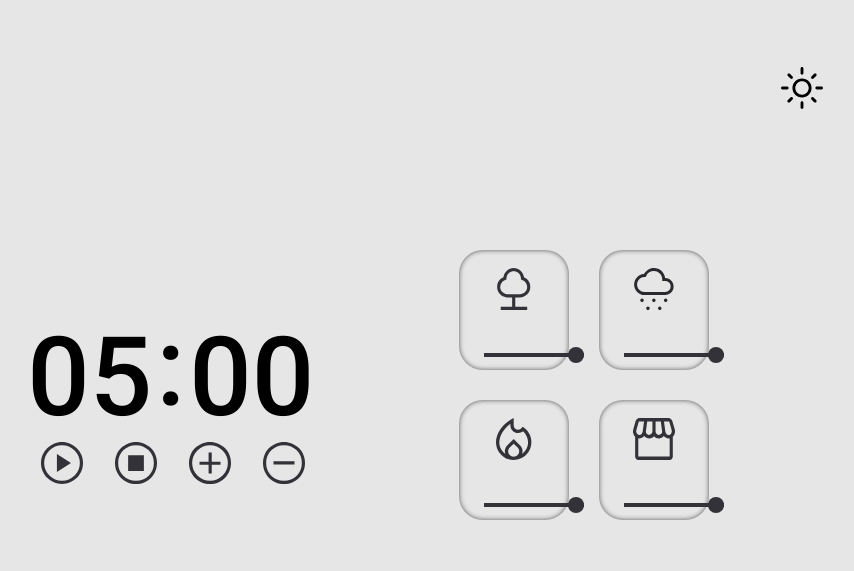
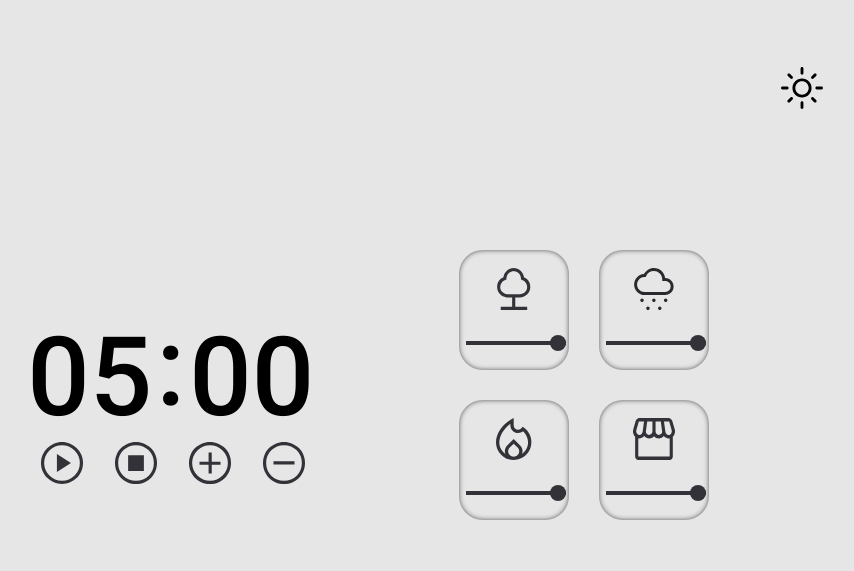
Before and after one commit to andrewchucrute/Focus-Timer, a plain HTML site: page index.html in a window 1280 px wide. Shown: the whole page, without its empty margins (258-1112 px from the left). Drawn offline with Linux system fonts and the light colour scheme.

Commit message:
Update style.css

```diff
--- a/style.css
+++ b/style.css
@@ -139,9 +139,9 @@ margin: 0 1.4rem;
 /************ INPUT RANGE ************/
 
 #slider3, #slider1, #slider2, #slider4 {
-    left: 25px;
+    left: 7px;
     position: absolute;
-    bottom: 43px;
+    bottom: 55px;
 }
 
   input[type='range'] {
```
